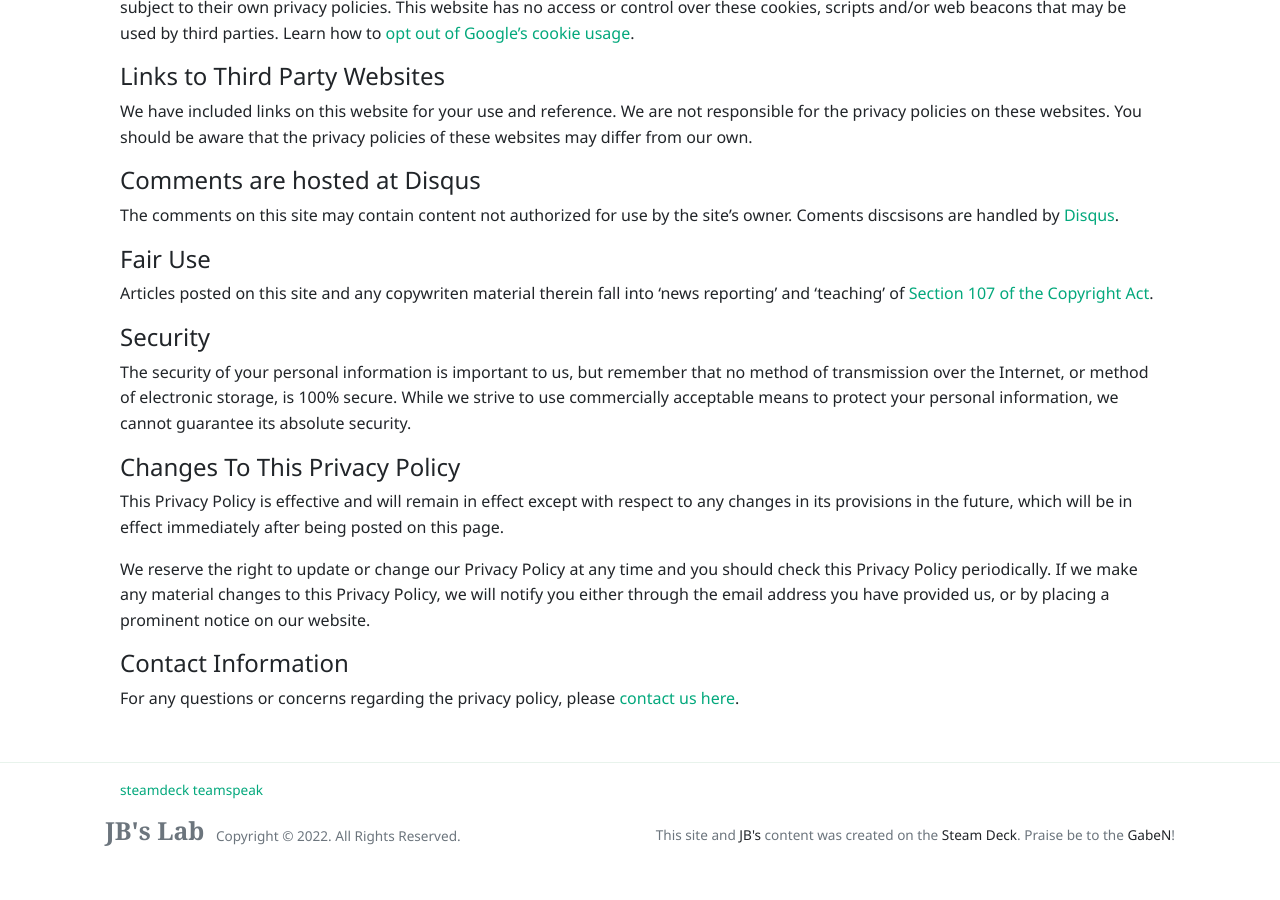
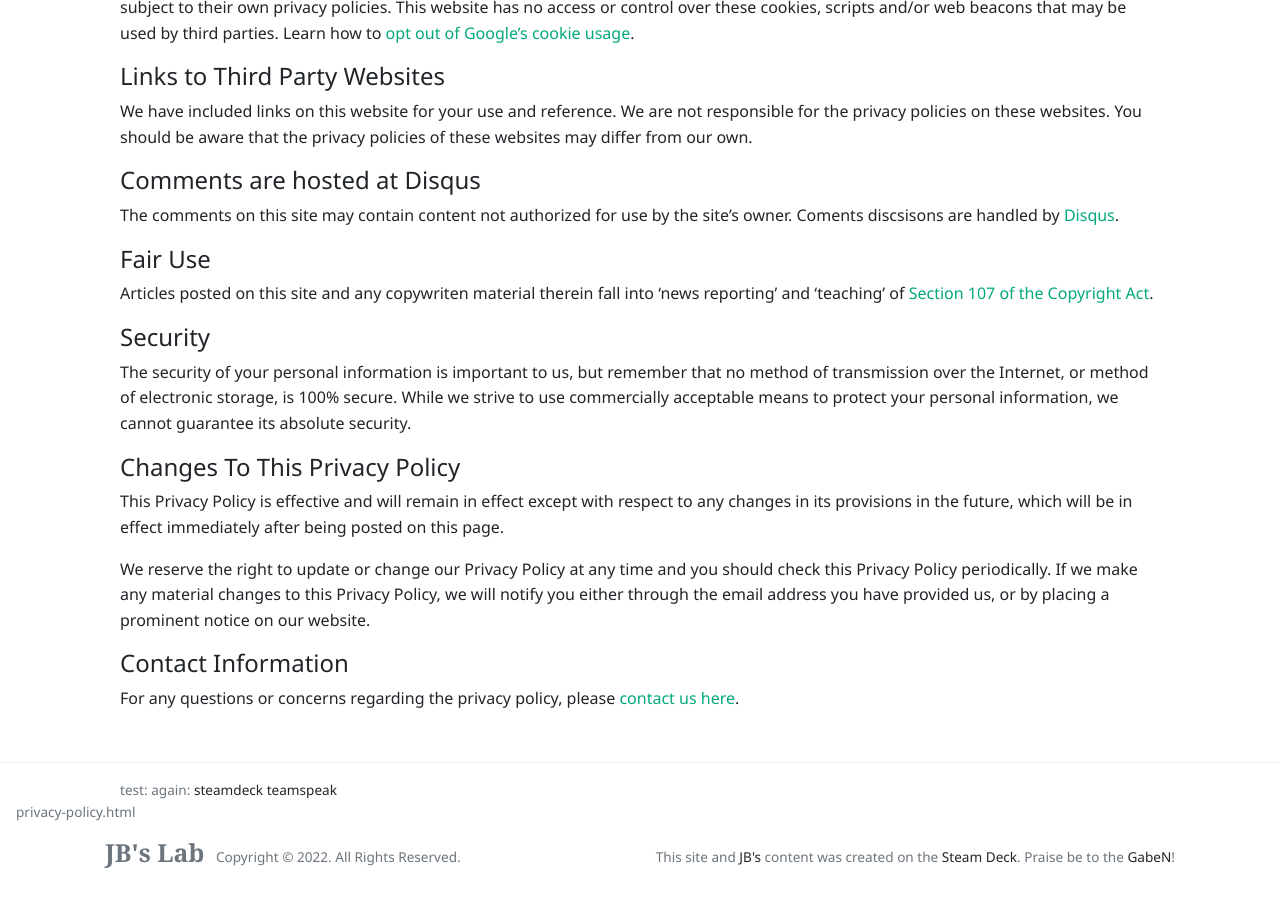
Before and after one commit to JohnnyBlocks/JBs-Lab-Production, a Jekyll site: the page built from _pages/privacy-policy.md, in a window 1280 px wide and 900 px high, scrolled down 580 px. Built offline with Jekyll 4.4.1, drawn with Linux system fonts in a browser that asks for light colours; nearby versions of some CDN libraries; before the commit the page ends 1458 px from its top, so only the background shows below that.

Commit message:
navigation

```diff
--- a/_includes/topic-bar.html
+++ b/_includes/topic-bar.html
@@ -1,16 +1,17 @@
-<div class="container">
-    <span >
+<div class="container">test:
+    <span >again:
         {% assign sorted_tags = site.tags | sort %}
         {% for tag in sorted_tags %}
             {% assign t = tag | first %}
             {% assign posts = tag | last %}
             {% if tag[0] != "Featured" and tag[0] != 'Sticky'  %}
                 {% if tag[0] == "SteamDeck"  %}
-                    <a href="{{site.baseurl}}/topics/steamdeck.html">{{ tag[0] | downcase }}</a>
+                    <a class="text-dark" href="{{site.baseurl}}/topics/steamdeck.html">{{ tag[0] | downcase }}</a>
                 {% else %}
-                    <a href="{{site.baseurl}}/topics/index.html#{{ tag[0] | downcase }}">{{ tag[0] | downcase }}</a>
+                    <a class="text-dark" href="{{site.baseurl}}/topics/index.html#{{ tag[0] | downcase }}">{{ tag[0] | downcase }}</a>
                 {% endif%}
             {% endif %}
         {% endfor %}
     </span>
 </div>
+{{current[1]}}
```
